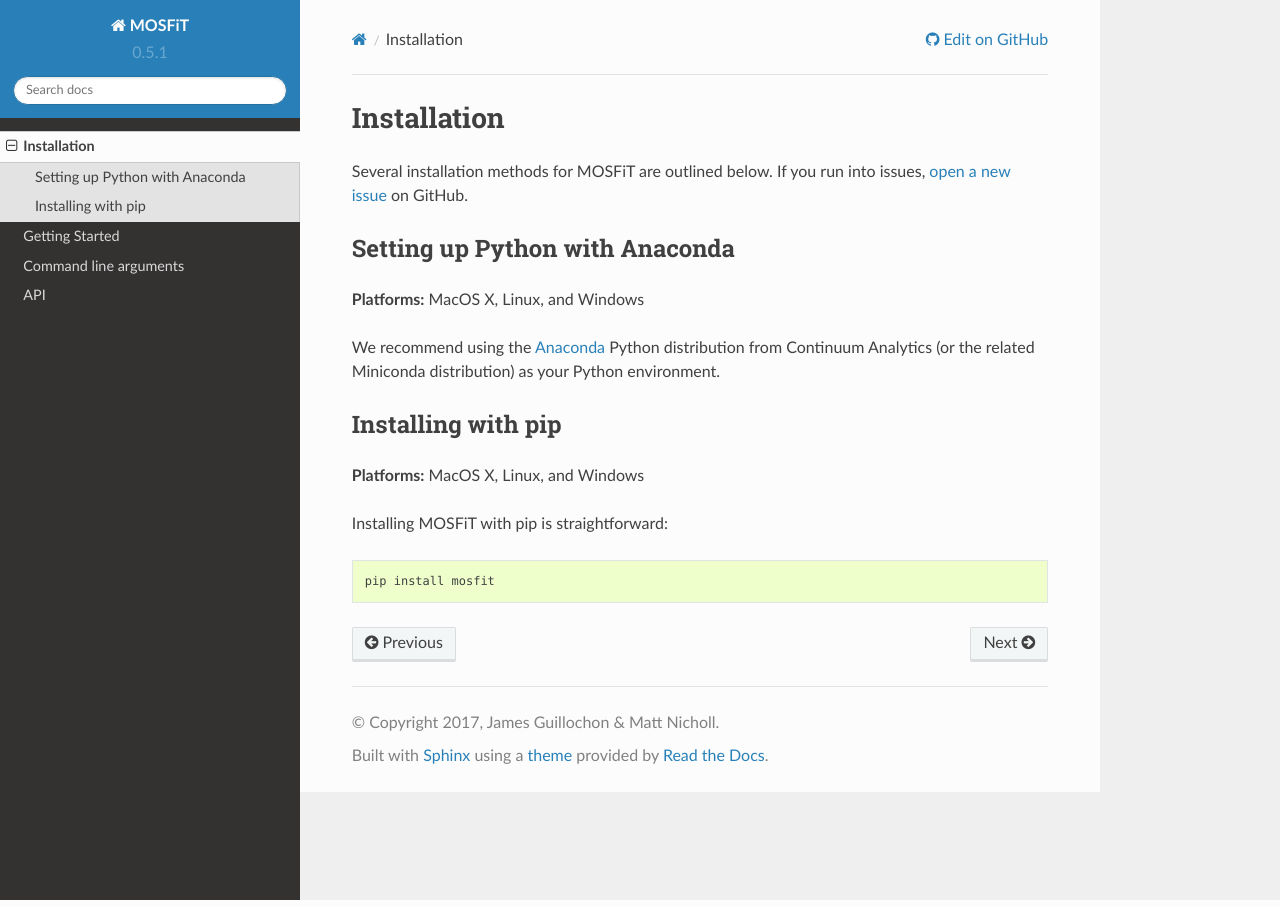
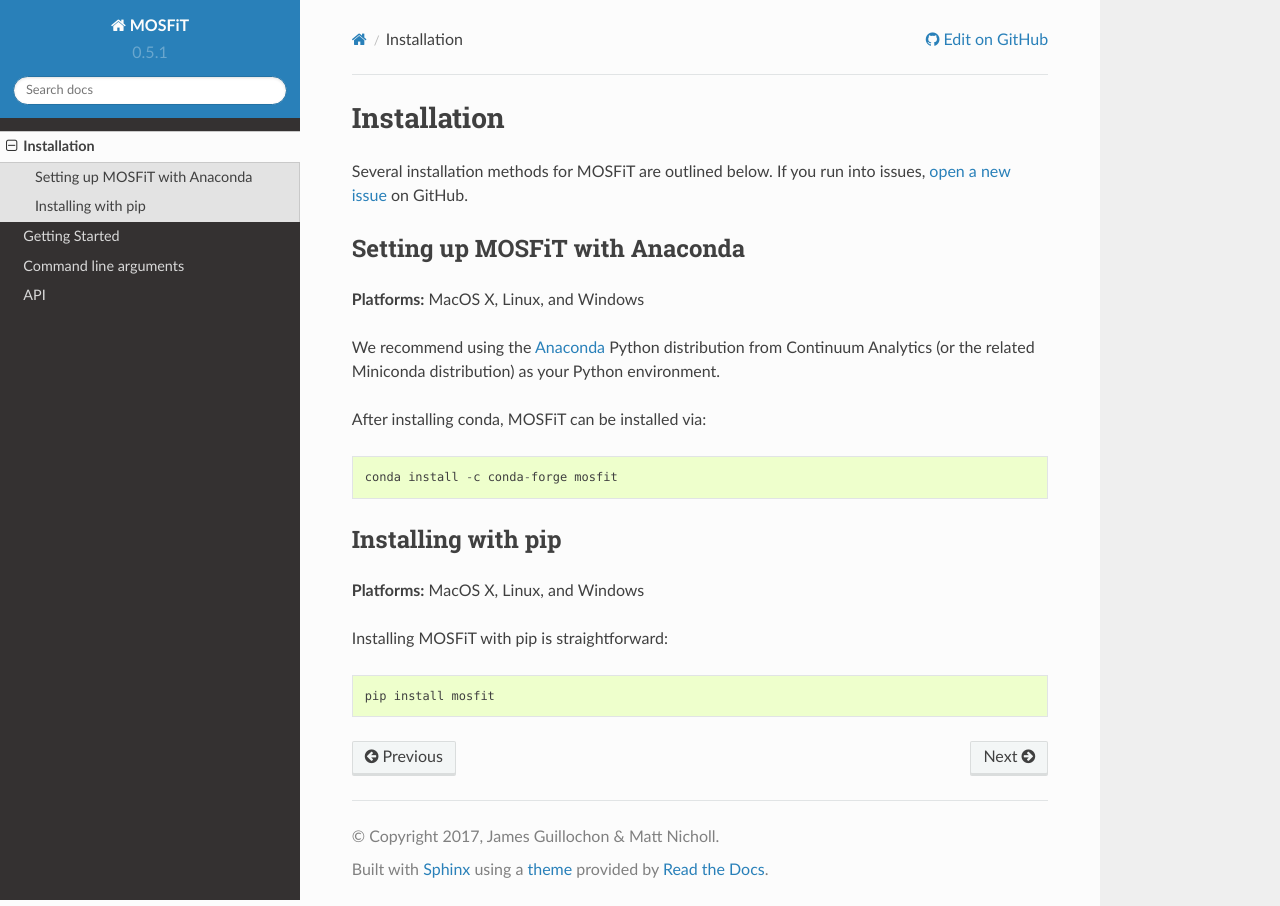
Before and after one commit to guillochon/MOSFiT, a Sphinx documentation site: the page built from docs/installation.rst, in a window 1280 px wide. Built offline with Sphinx 7.4.7 and the Read the Docs theme 2.0.0, drawn with Linux system fonts in a browser that asks for light colours.

Commit message:
Update installation.rst

```diff
--- a/docs/installation.rst
+++ b/docs/installation.rst
@@ -9,7 +9,7 @@
 issues, `open a new issue <https://github.com/guillochon/mosfit/issues>`_ on
 GitHub.
 
-Setting up Python with Anaconda
+Setting up MOSFiT with Anaconda
 -------------------------------
 
 **Platforms:** MacOS X, Linux, and Windows
@@ -17,6 +17,10 @@
 We recommend using the `Anaconda <http://continuum.io/downloads.html>`__ Python
 distribution from Continuum Analytics (or the related Miniconda distribution)
 as your Python environment.
+
+After installing conda, MOSFiT can be installed via::
+
+    conda install -c conda-forge mosfit
 
 Installing with pip
 -------------------
```
